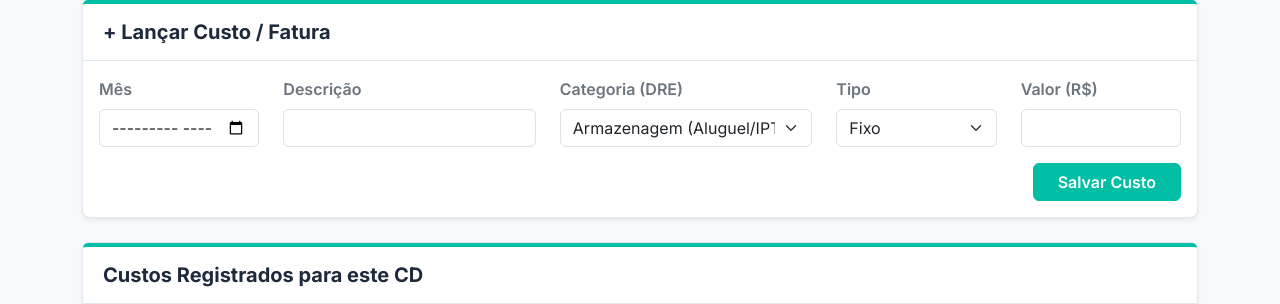
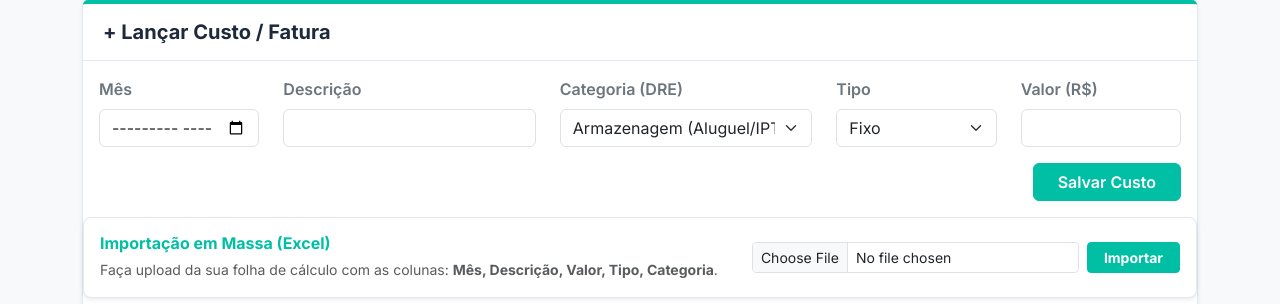
Before and after one commit to phdev2024/sistema_logistica, a Flask app: page /custos/1 in a window 1280 px wide. Shown: the part 250-554 px from the top of the page. Run offline with Flask 3, Linux system fonts and the light colour scheme; a user stored in the database is signed in; data comes from the database, SQL or seed files in the repository; both versions use the stored data as it was after the commit.

Commit message:
feat: cria importacao em massa de custos via excel com limpeza de dados

```diff
--- a/app.py
+++ b/app.py
@@ -4,6 +4,7 @@ import os
 from flask_login import LoginManager, login_required, current_user
 from auth import auth_bp, inicializar_auth
 from functools import wraps
+import pandas as pd
 
 app = Flask(__name__)
 app.secret_key = 'chave_secreta_logistica_2026'
@@ -247,6 +248,62 @@ def gerenciar_custos(cd_id):
         nome_divisor=nome_divisor,
         custo_unitario=custo_unitario
     )
+
+@app.route('/importar_custos/<int:cd_id>', methods=['POST'])
+@login_required
+def importar_custos_excel(cd_id):
+    # 1. A Pergunta: "O utilizador enviou mesmo um ficheiro com o nome 'arquivo_excel'?"
+    if 'arquivo_excel' not in request.files:
+        flash("Nenhum ficheiro foi enviado.", "danger")
+        return redirect(url_for('gerenciar_custos', cd_id=cd_id))
+
+    ficheiro = request.files['arquivo_excel']
+
+    # 2. A Pergunta: "O ficheiro está vazio?"
+    if ficheiro.filename == '':
+        flash("Selecione um ficheiro válido.", "warning")
+        return redirect(url_for('gerenciar_custos', cd_id=cd_id))
+
+    try:
+        # 3. A Ordem ao Pandas: "Leia o Excel e transforme numa grelha de dados (DataFrame)"
+        df = pd.read_excel(ficheiro)
+
+        # --- A FAXINA (Data Cleaning) ---
+        # "Pegue o nome de todas as colunas (df.columns) e aplique a função de cortar espaços (str.strip)"
+        df.columns = df.columns.str.strip()
+
+        custos_importados = 0
+
+        # 4. A Ordem de Repetição: "Ande linha por linha (iterrows) nesta grelha"
+        for index, linha in df.iterrows():
+
+            # Extraímos o dado de cada coluna do Excel. O 'str()' e 'float()'
+            # garantem que o Python entenda o tipo de dado correto.
+            novo_custo = CustoCD(
+                cd_id=cd_id,
+                mes_referencia=str(linha['Mês']).strip(),
+                descricao_item=str(linha['Descrição']).strip(),
+                valor=float(linha['Valor']),
+                tipo_custo=str(linha['Tipo']).strip(),
+                categoria=str(linha['Categoria']).strip()
+            )
+
+            # Guardamos na fila de espera do banco de dados
+            db.session.add(novo_custo)
+            custos_importados += 1
+
+        # 5. O Martelo Final: Grava as 100, 500 ou 1000 linhas de uma vez só!
+        db.session.commit()
+
+        flash(f"Sucesso! {custos_importados} faturas foram importadas para o sistema.", "success")
+
+    except KeyError as e:
+        # Rede de Segurança: Se a pessoa enviar um Excel com o nome da coluna errado.
+        flash(f"Erro na estrutura do Excel. Coluna não encontrada: {e}", "danger")
+    except Exception as e:
+        flash(f"Ocorreu um erro ao ler o ficheiro: {e}", "danger")
+
+    return redirect(url_for('gerenciar_custos', cd_id=cd_id))
 
 # Rota para deletar um custo lançado errado
 @app.route('/excluir_custo/<int:custo_id>', methods=['POST'])
@@ -593,53 +650,51 @@ def excluir_movimentacao(mov_id):
     return redirect(url_for('movimentacao_operacional', cd_id=cd_id_retorno))
 
 @app.route('/registrar', methods=['GET', 'POST'])
+@login_required # <-- 1. Proíbe qualquer pessoa anônima de acessar
 def registrar_conta():
-    # Se o cara já está logado, não tem porquê criar conta
-    if current_user.is_authenticated:
+    # 2. A Catraca do Dono: Só o Super Admin (você/seu sócio) passa
+    if current_user.email != 'admin@checkuplog.com':
+        flash("ACESSO NEGADO: Apenas os donos do sistema podem cadastrar novos clientes.", "danger")
         return redirect(url_for('painel_gerencial'))
 
     if request.method == 'POST':
-        # 1. O computador lê o que foi digitado na tela
         razao_social = request.form.get('razao_social')
         cnpj = request.form.get('cnpj')
         email = request.form.get('email')
         senha = request.form.get('senha')
+        nome_responsavel = request.form.get('nome_responsavel') # <-- O PYTHON LÊ O NOME AQUI
 
-        # 2. A Trava de Segurança: Esse e-mail já existe?
+        # --- NOVA TRAVA: Verifica se o CNPJ foi preenchido e se já existe ---
+        if cnpj:
+            empresa_existente = Empresa.query.filter_by(cnpj=cnpj).first()
+            if empresa_existente:
+                flash(f"O CNPJ {cnpj} já está cadastrado em outra conta.", "warning")
+                return redirect(url_for('registrar_conta'))
+
         from auth import UsuarioModel
         if UsuarioModel.query.filter_by(email=email).first():
-            flash("Este e-mail já está cadastrado. Faça login.", "danger")
+            flash("Este e-mail já está cadastrado no sistema.", "danger")
             return redirect(url_for('registrar_conta'))
 
-        # 3. Criando a Empresa (A Casa)
         nova_empresa = Empresa(razao_social=razao_social, cnpj=cnpj, plano_assinatura='Básico')
         db.session.add(nova_empresa)
-
-        # A MÁGICA: O comando 'flush' não salva definitivamente, ele apenas
-        # "simula" o salvamento para que o banco de dados gere o ID da empresa.
         db.session.flush()
 
-        # 4. Criando o Usuário (O Dono) e amarrando o crachá
         from werkzeug.security import generate_password_hash
-        from flask_login import login_user
-
         novo_usuario = UsuarioModel(
-            nome="Administrador",
+            nome=nome_responsavel,
             email=email,
             senha_hash=generate_password_hash(senha),
-            empresa_id=nova_empresa.id  # Pegamos o ID gerado pelo flush!
+            empresa_id=nova_empresa.id
         )
         db.session.add(novo_usuario)
 
-        # Agora sim, bate o martelo e salva a Empresa e o Usuário juntos no cofre
         db.session.commit()
 
-        # 5. Já faz o login automático para ele não ter que digitar a senha de novo
-        login_user(novo_usuario)
-        flash("Conta criada com sucesso! Bem-vindo ao CheckUpLog SaaS.", "success")
+        # 3. Mudança: Tiramos o login_user() para você não ser deslogado ao criar a conta
+        flash(f"Sucesso! A conta da empresa {razao_social} foi criada e liberada.", "success")
         return redirect(url_for('painel_gerencial'))
 
-    # Se ele apenas acessou o link, mostra o formulário HTML
     return render_template('registrar.html')
 
 @app.route('/migrar_saas')
--- a/templates/gerenciar_custos.html
+++ b/templates/gerenciar_custos.html
@@ -181,6 +181,24 @@
             </div>
           </form>
         </div>
+        <!-- BLOCO DE IMPORTAÇÃO EM MASSA (EXCEL) -->
+      <div class="card shadow-sm mb-4 border-empresa">
+        <div class="card-body">
+            <div class="row align-items-center">
+                <!-- Coluna do Texto (ocupa 7 espaços em 12) -->
+                <div class="col-md-7">
+                    <h6 class="fw-bold mb-1 text-empresa">Importação em Massa (Excel)</h6>
+                    <small class="text-muted">Faça upload da sua folha de cálculo com as colunas: <strong>Mês, Descrição, Valor, Tipo, Categoria</strong>.</small>
+                </div>
+                <!-- Coluna do Formulário (ocupa 5 espaços em 12, alinhado à direita) -->
+                <div class="col-md-5">
+                    <form action="{{ url_for('importar_custos_excel', cd_id=cd.id) }}" method="POST" enctype="multipart/form-data" class="d-flex gap-2 justify-content-end">
+                        <input type="file" name="arquivo_excel" class="form-control form-control-sm w-75" accept=".xlsx, .xls" required>
+                        <button type="submit" class="btn btn-empresa btn-sm fw-bold px-3">Importar</button>
+                    </form>
+                </div>
+            </div>
+        </div>
       </div>
 
       <!-- 3. TABELA DE CUSTOS LANÇADOS -->
```
Also changed, not shown: templates/dashboard.html (+10 -0 lines), templates/login.html (+0 -10 lines), templates/registrar.html (+15 -0 lines), instance/banco_logistica.db, 1 other file.
